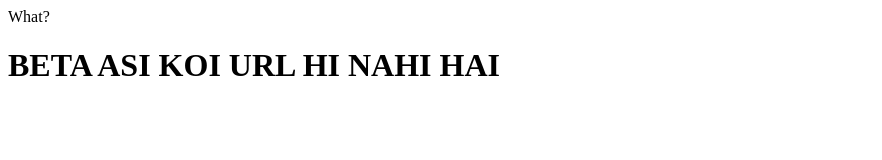
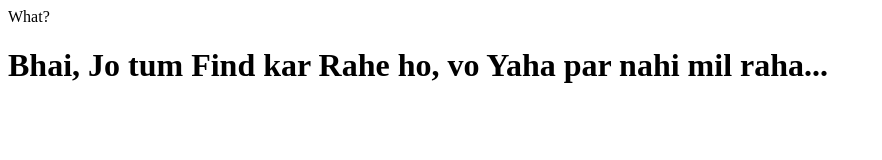
Before and after one commit to ipradipnalwaya/dorlink, a plain HTML site: page 404.html in a window 1280 px wide. Shown: the whole page, without its empty margins (0-882 px from the left). Drawn offline with Linux system fonts and the light colour scheme.

Commit message:
update 404 page

```diff
--- a/404.html
+++ b/404.html
@@ -1,6 +1,6 @@
 <html>
 <head>What?</head>
-<h1> BETA ASI KOI URL HI NAHI HAI </h1>
+<h1> Bhai, Jo tum Find kar Rahe ho, vo Yaha par nahi mil raha... </h1>
 <body>
 
 </body>
```
